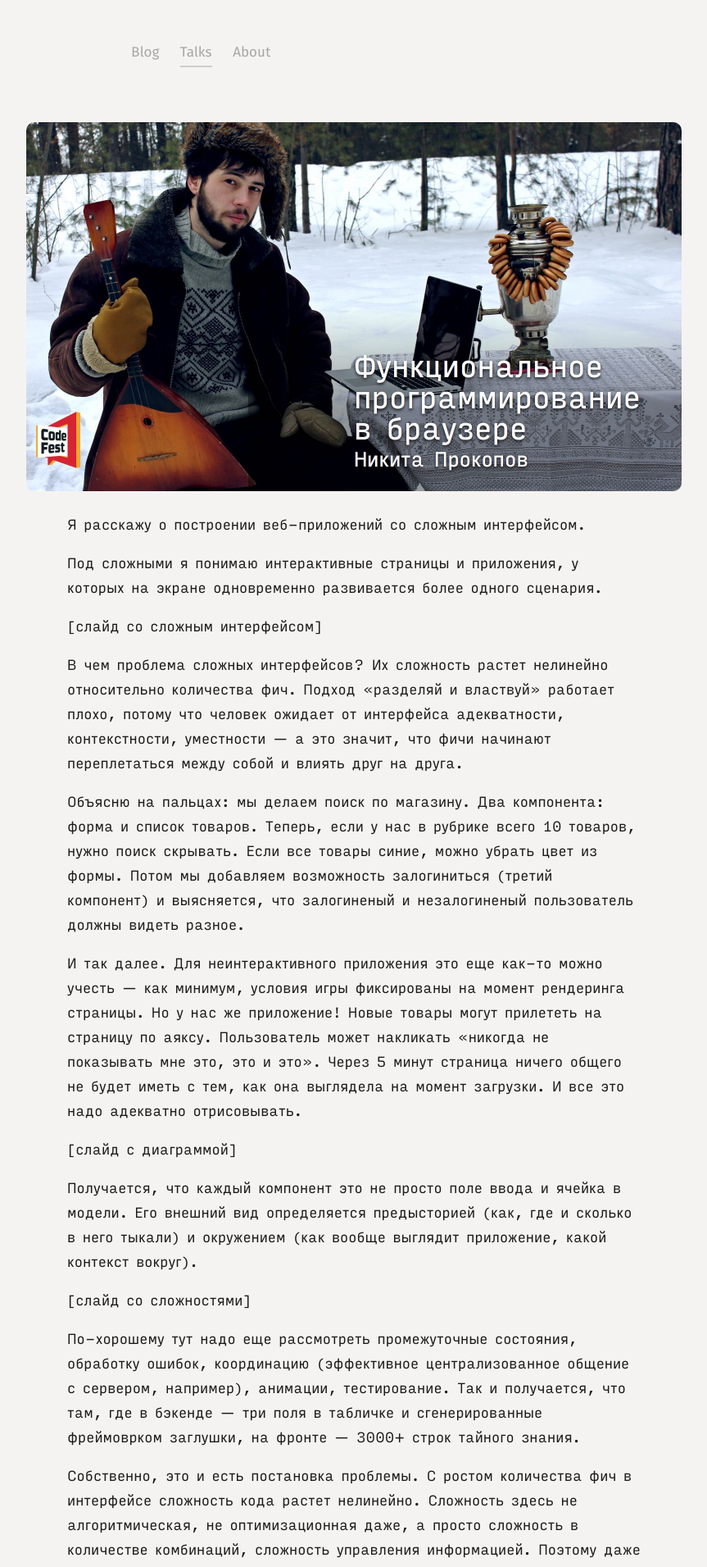
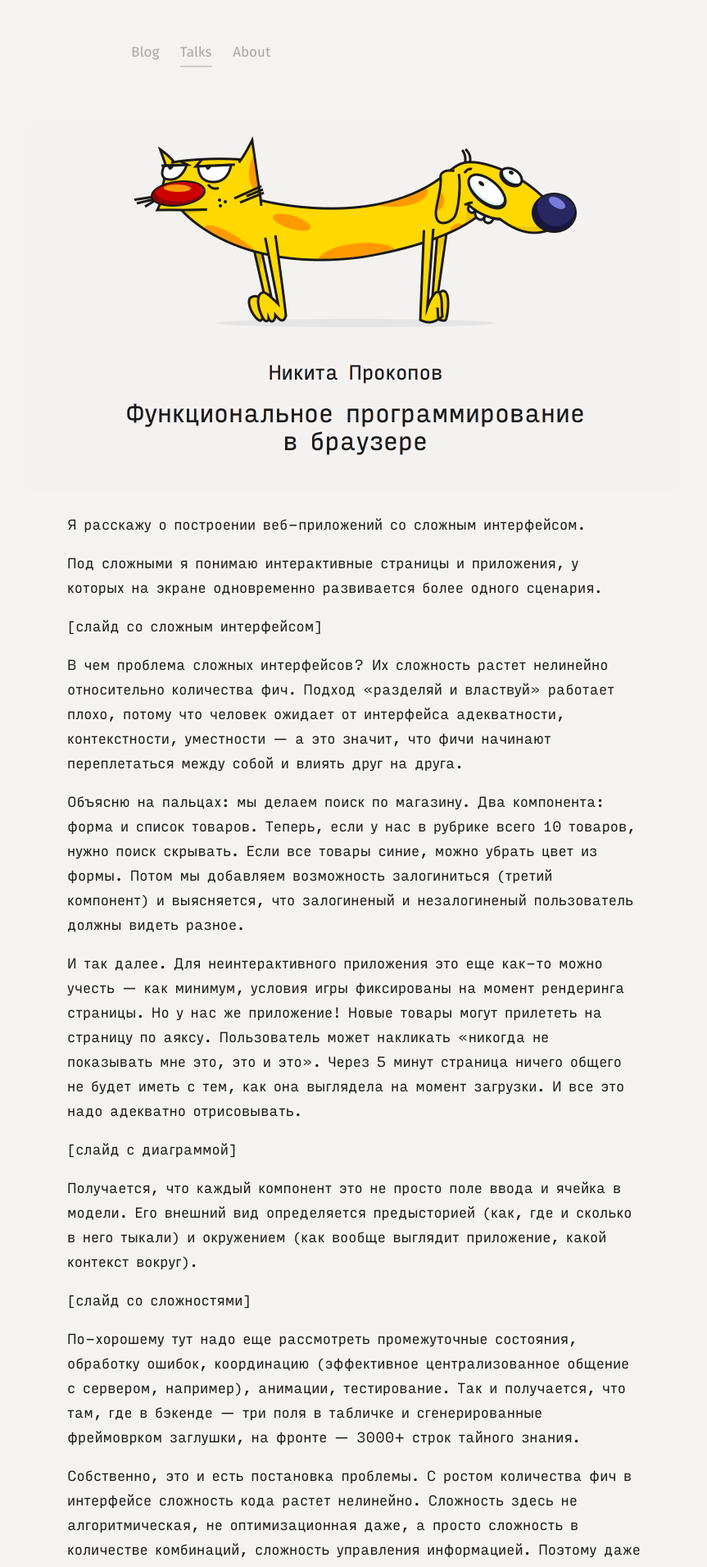
Before and after one commit to tonsky/tonsky.github.io, a Jekyll site: the page built from talks/2015-codefest/index.md, in a window 1280 px wide. Shown: the top 1911 px of the page at 82% size, without its empty margins (208-1071 px from the left). Built offline with Jekyll 4.4.1, drawn with Linux system fonts in a browser that asks for light colours.

Commit message:
changed title, added fin

```diff
--- a/talks/2015-codefest/index.md
+++ b/talks/2015-codefest/index.md
@@ -4,7 +4,7 @@
 summary: "Какие проблемы решает функциональное программирование для фронт-энда. Что в ФП хорошо ложится на специфику браузера, а что не очень. Обзор обстановки: кто, где и что использует. Истории успеха и провалы. Как может выглядеть архитектура современного фронт-энд приложения, использующего ФП"
 ---
 
-<img class="slide" src="title.jpg">
+<img class="slide" src="title.png">
 
 Я расскажу о построении веб-приложений со сложным интерфейсом.
 
@@ -204,3 +204,5 @@
 ## Итого
 
 Использование идей функционального программирования открывает интересные возможности для клиентских архитектур. Такие приложения легче делать, отлаживать, поддерживать, за счет подхода они получаются более качественными и надежными, а многие вещи даются почти бесплатно. В ближайшем будущем более-менее все приложения как-то так будут выглядеть, а virtual dom стандартизуют и включат в браузер. Даже уже сейчас учить отдельный функциональный язык для этого необязательно.
+
+<img class="slide" src="fin.png">
```
Also changed, not shown: talks/2015-codefest/dom-mess.png, talks/2015-codefest/fin.png (added), talks/2015-codefest/title.jpg (deleted), talks/2015-codefest/title.png (added).
